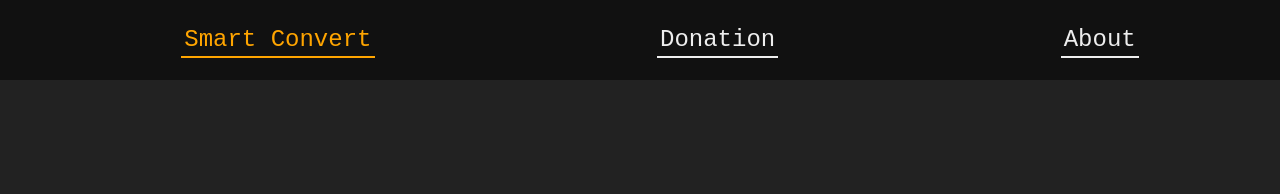
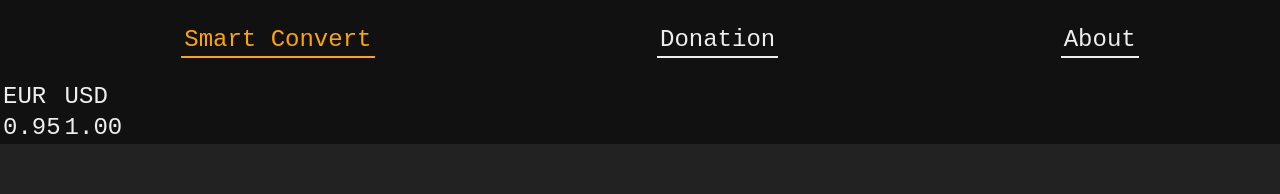
Before and after one commit to Viper-JSX/Smart_Convert-React, a React app: page / in a window 1280 px wide. Shown: the top 194 px of the page. Built offline with nearby package versions, Linux system fonts and the light colour scheme; no server answers.

Commit message:
Added 'baseCurrency' prop, implemented rate calculation based on baseCurrency

```diff
--- a/src/components/Header/Currency_info_block.js
+++ b/src/components/Header/Currency_info_block.js
@@ -1,25 +1,39 @@
 import { useSelector } from "react-redux";
 
-function CurrencyInfoBlock({ currencies = [] }){
-    const defaultCurrencyRatesRelativeToDollar = useSelector((state) => state.defaultCurrencyRatesRelativeToDollar);
+function CurrencyInfoBlock({ baseCurrency = "UAH", currencies = [] }){
+    const currencyRatesRelativeToDollar = useSelector((state) => state.currency.currencyRatesRelativeToDollar);
 
     return(
         <div className="currencyInfoBlock">
-            <table>
+
+            {
+                currencyRatesRelativeToDollar ?
+                <table className="ratesInfo">
                     <thead>
                         <tr>
                             {
-
+                                currencies.map((currency) => <td key={currency}>{currency}</td>)
                             }
                         </tr>
                     </thead>
 
                     <tbody>
                         <tr>
-
+                            {
+                                currencies.map((currency) =>
+                                    <td key={currency}>
+                                        {
+                                            (currencyRatesRelativeToDollar[currency].rate / currencyRatesRelativeToDollar[baseCurrency].rate).toFixed(2)
+                                        }
+                                    </td>
+                                )
+                            }
                         </tr>
                     </tbody>
                 </table>
+                :
+                null
+            }
         </div>
     );
 }
--- a/src/components/Header/Header.js
+++ b/src/components/Header/Header.js
@@ -1,4 +1,5 @@
 import { NavLink } from "react-router-dom";
+import CurrencyInfoBlock from "./Currency_info_block";
 
 function Header(){
     return(
@@ -10,6 +11,7 @@ function Header(){
                     <NavLink to="about" >About</NavLink>
                 </ul>
             </nav>
+            <CurrencyInfoBlock baseCurrency="USD" currencies={ ["EUR", "USD"] } />
         </header>
     );
 }
```
Lines whose indentation alone changed are shown as unchanged.
